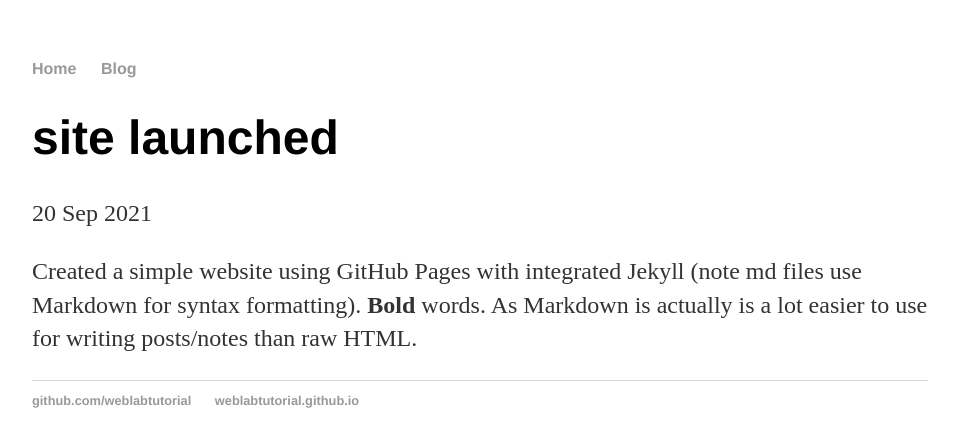
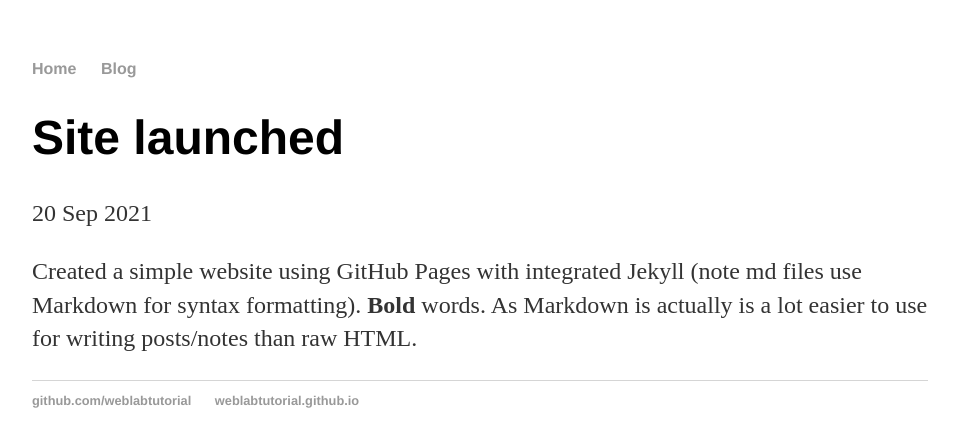
Before and after one commit to hbatatia/hbatatia.github.io, a Jekyll site: the page built from _posts/2021-09-20-site-launched.md, in a window 1280 px wide. Shown: the top 447 px of the page, without its empty margins (160-1118 px from the left). Built offline with Jekyll 4.4.1, drawn with Linux system fonts in a browser that asks for light colours.

```diff
--- a/_posts/2021-09-20-site-launched.md
+++ b/_posts/2021-09-20-site-launched.md
@@ -1,6 +1,6 @@
 ---
 layout: post
-title: "site launched"
+title: "Site launched"
 date: 2021-09-20
 ---
 Created a simple website using GitHub Pages with integrated Jekyll (note md files use Markdown for syntax formatting). **Bold** words.
```
